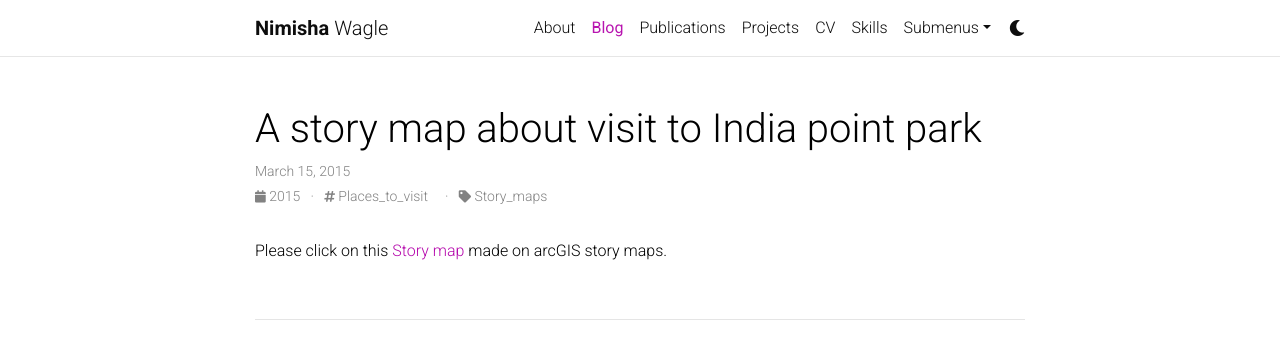
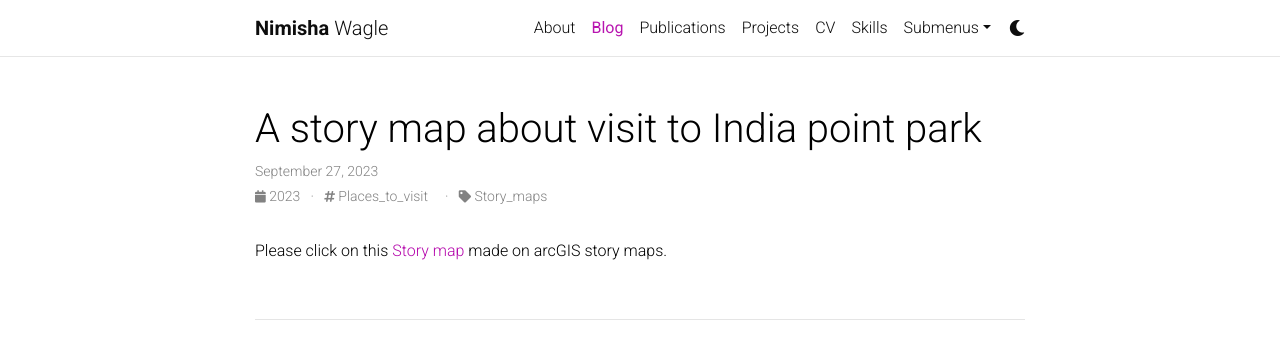
Before and after one commit to wagle1996/wagle1996.github.io, a Jekyll site: the page built from _posts/2023-09-27-story-map.md, in a window 1280 px wide. Shown: the top 355 px of the page. Built offline with Jekyll 4.4.1, drawn with Linux system fonts in a browser that asks for light colours; comment, search, counter and statistics services are not loaded; a style sheet for code colours, icons or effects is not loaded.

Commit message:
some changes

```diff
--- a/_posts/2015-03-15-formatting-and-links.md
+++ b/_posts/2023-09-27-story-map.md
@@ -1,7 +1,7 @@
 ---
 layout: post
 title:  A story map about visit to India point park
-date:   2015-03-15 16:40:16
+date:   2023-09-27 16:40:16
 description: An enchating description of most liked place by me
 tags: Places_to_visit
 categories: Story_maps
```
